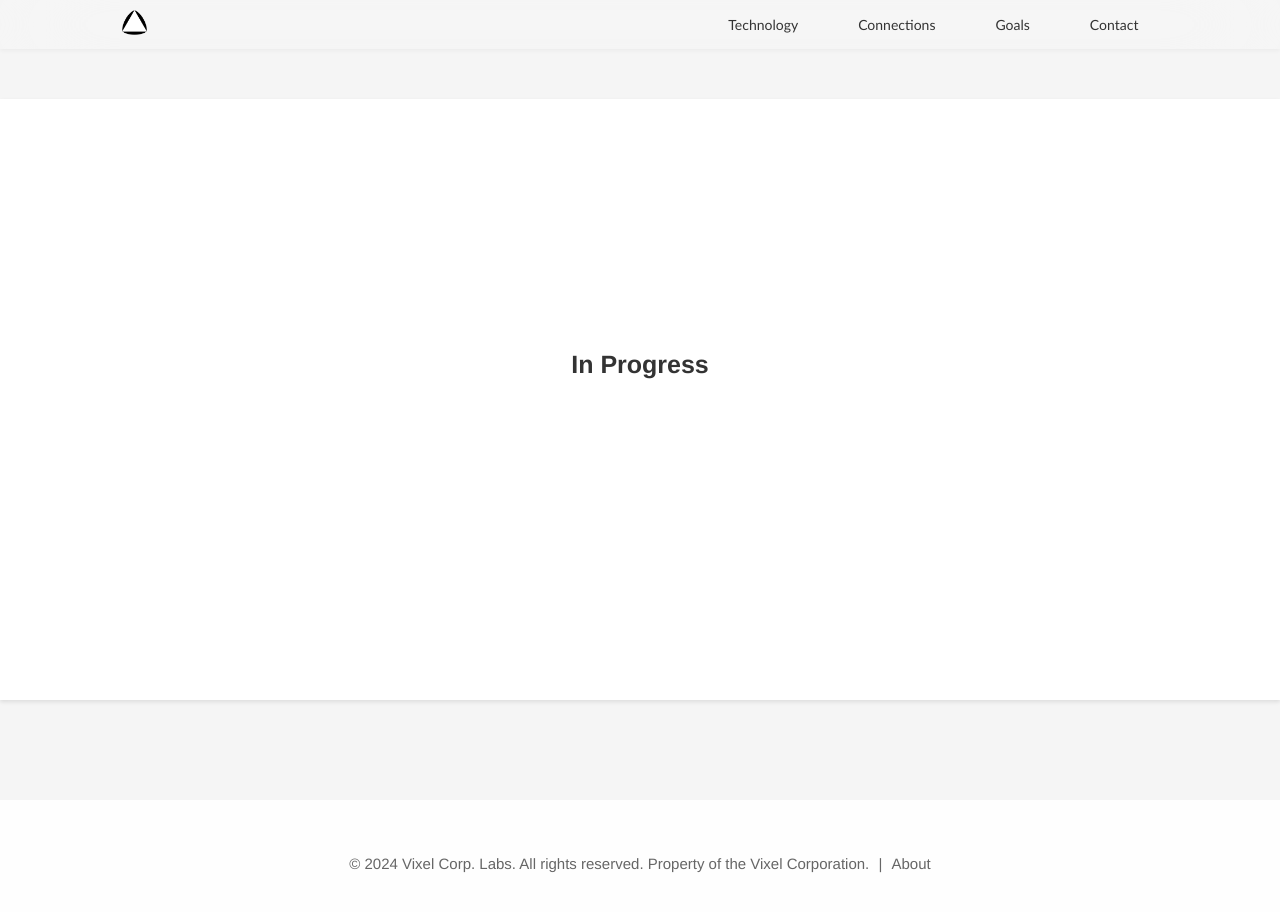
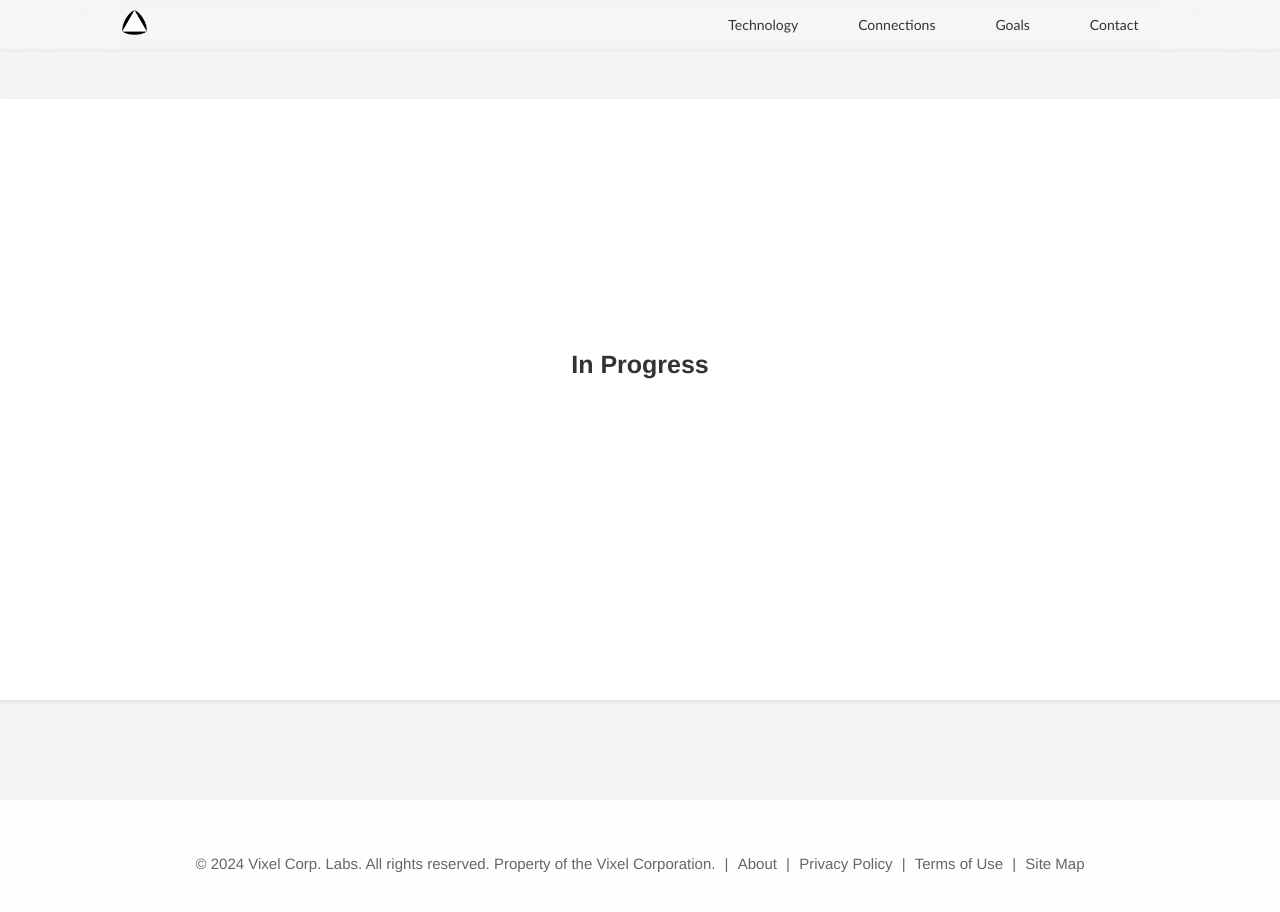
Before and after one commit to jonathanvixel/labs, a plain HTML site: page goals.html in a window 1280 px wide. Drawn offline with Linux system fonts and the light colour scheme.

Commit message:
Update goals.html

```diff
--- a/goals.html
+++ b/goals.html
@@ -49,10 +49,10 @@
 
 
     <footer>
-      <div class="footer-content">
-        <p>&copy; 2024 Vixel Corp. Labs. All rights reserved. Property of the Vixel Corporation. <span class="separator"> | </span> <a href="/about">About</a></p> <!-- Removed .html extension -->
-      </div>
-    </footer>
+    <div class="footer-content">
+        <p>&copy; 2024 Vixel Corp. Labs. All rights reserved. Property of the <a href="/vixel-corporation">Vixel Corporation</a>. <span class="separator"> | </span> <a href="/about">About</a><span class="separator"> | </span> <a href="/privacy-policy">Privacy Policy</a><span class="separator"> | </span> <a href="/terms-of-use">Terms of Use</a><span class="separator"> | </span> <a href="/site-map">Site Map</a></p>
+    </div>
+</footer>
 
  <script>
   document.addEventListener('DOMContentLoaded', function() {
```
